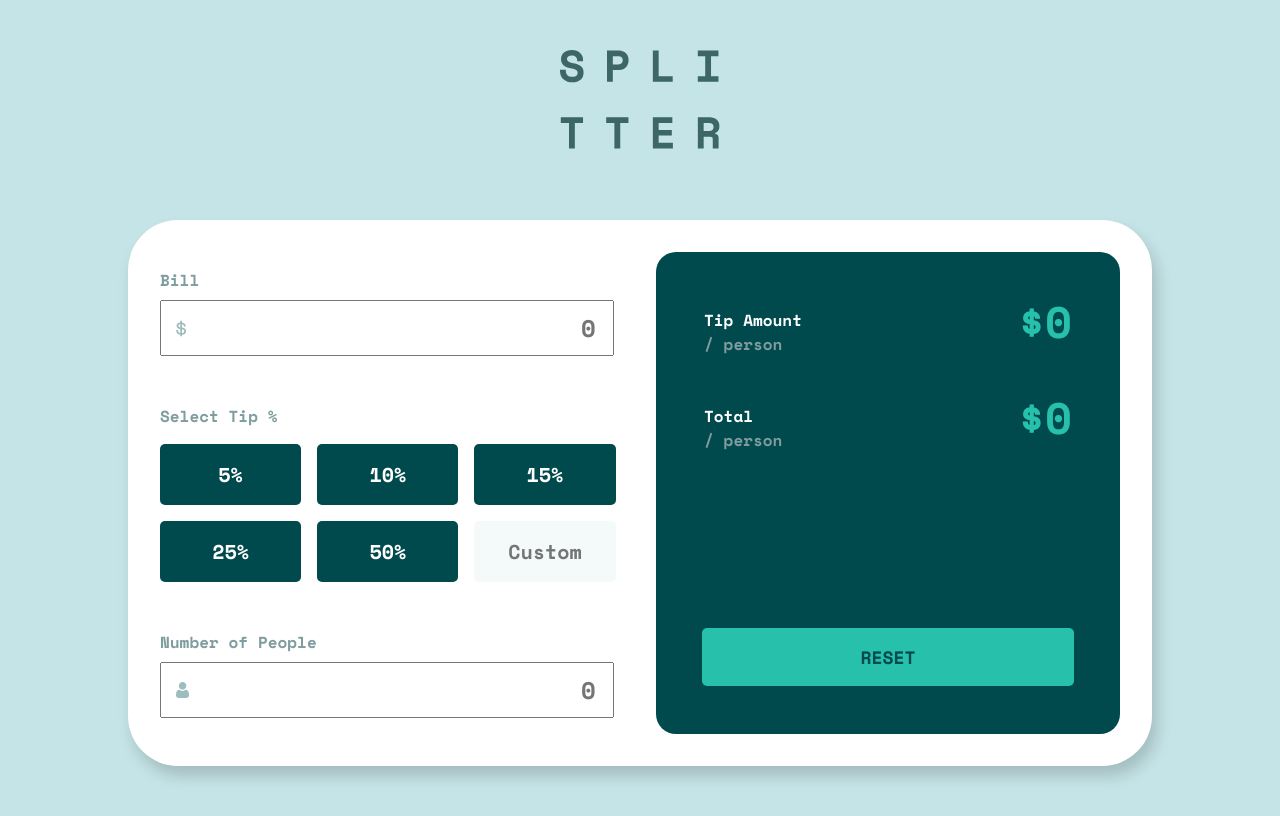
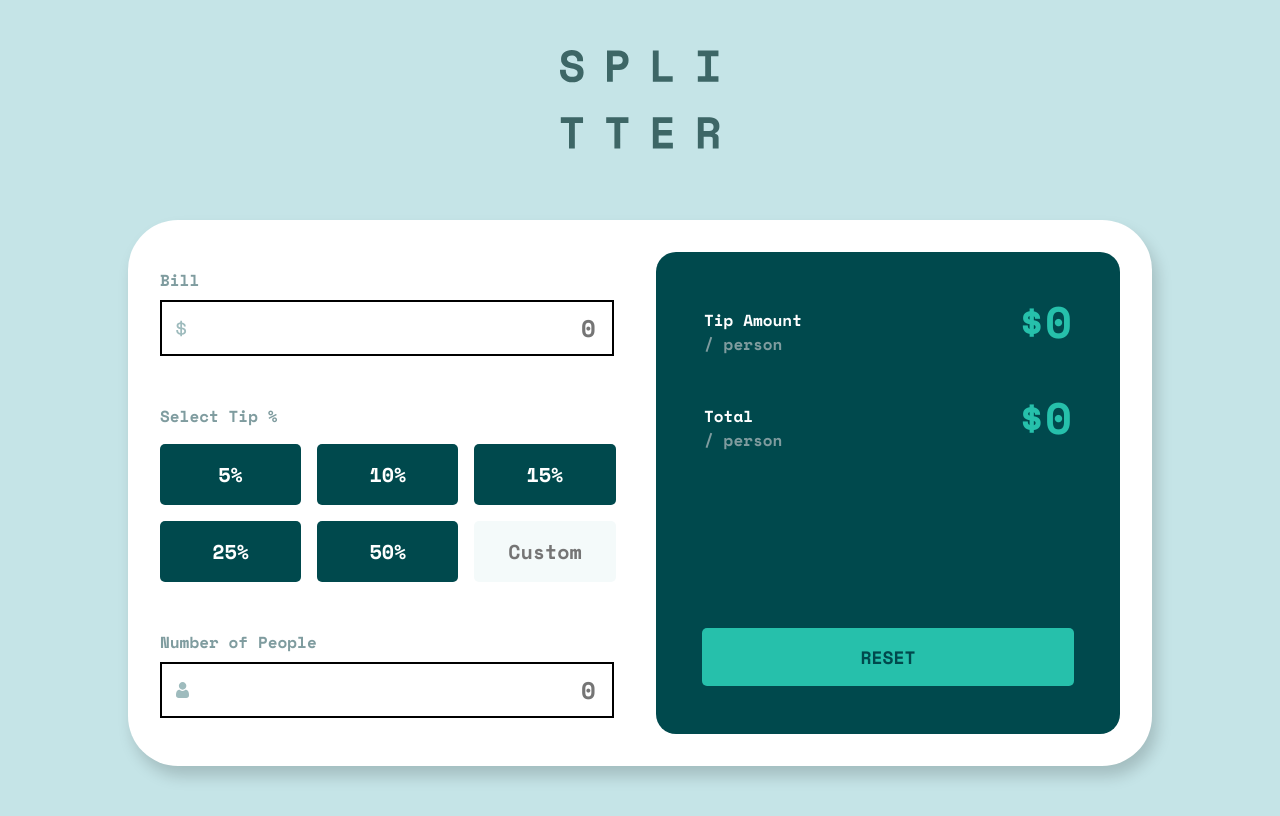
Before and after one commit to wagnnermorais/FEM-Tip-Calculator, a React (Vite) app: page / in a window 1280 px wide. Built offline with nearby package versions, Linux system fonts and the light colour scheme.

Commit message:
refac: testing border width

```diff
--- a/src/styles/Components/Input.css
+++ b/src/styles/Components/Input.css
@@ -9,6 +9,7 @@
   width: 90%;
   font-size: var(--input-fs);
   text-align: end;
+  border: 2px solid black;
 }
 
 .input-icon {
@@ -19,5 +20,4 @@
 
 .input:focus {
   outline: 2px solid hsl(var(--primary-strong-cyan));
-  border: none;
 }
```
